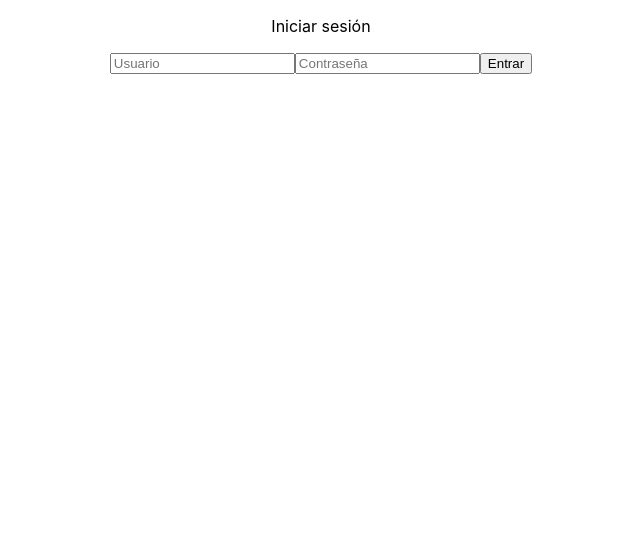
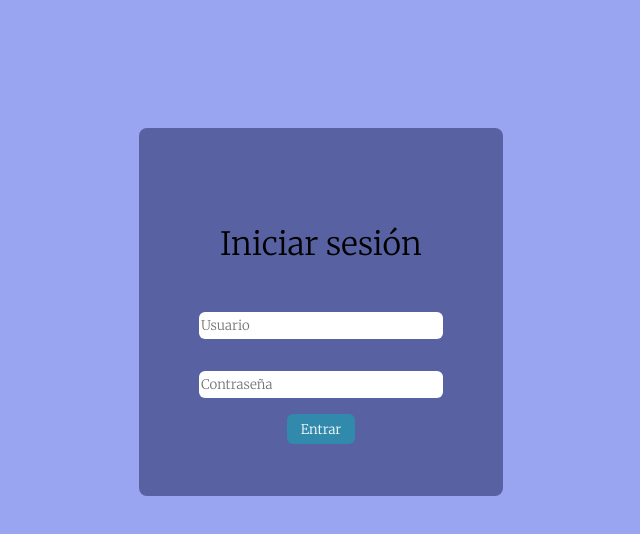
Before and after one commit to fepal10/WebProject, a React (Create React App) app: page / in a window 1280 px wide. Shown: the top 534 px of the page, without its empty margins (319-959 px from the left). Built offline with nearby package versions, Linux system fonts and the light colour scheme.

Commit message:
Se pasó el archivo estilos a App.css

```diff
--- a/index.html
+++ /dev/null
@@ -1,19 +0,0 @@
-<!DOCTYPE html>
-<html>
-<head>
-	<meta charset="utf-8">
-	<title>Aplicación Web Celulares</title>
-	<link rel="stylesheet" type="text/css" href="styles.css">
-	<link href="https://fonts.googleapis.com/css2?family=Merriweather:wght@300&display=swap" rel="stylesheet">
-</head>
-<body>
-	<div class="loginDiv">
-	  <form class="form">
-		<p class="loginP">Iniciar sesión</p>
-		<input type="text" name="Usuario" placeholder="Usuario" class="userClass">
-		<input type="password" name="Contraseña" placeholder="Contraseña" class="passwordClass">
-		<button type="submit" class="boton1">Entrar</button>
-	  </form>
-	</div>
-</body>
-</html>
--- a/src/App.css
+++ b/src/App.css
@@ -1,38 +1,57 @@
-.App {
-  text-align: center;
+body, button, p ,input{
+	font-family: 'Merriweather', serif;
 }
 
-.App-logo {
-  height: 40vmin;
-  pointer-events: none;
+.form {
+  width: 100%;
+  max-width: 300px;
+  margin: 0 auto;
+  display: flex;
+  flex-direction: column;
+  justify-content: center;
+  align-items: center;
+  background-color: #5862A3;
+  border-radius: 8px;
+  padding: 4rem 2rem 2rem 2rem;
+  margin-top: 8rem;
 }
 
-@media (prefers-reduced-motion: no-preference) {
-  .App-logo {
-    animation: App-logo-spin infinite 20s linear;
-  }
+.form input {
+  width: 80%;
+  height: 25px;
+  margin: 1rem;
+  border-radius: 6px;
+  border: 0;
 }
 
-.App-header {
-  background-color: #282c34;
-  min-height: 100vh;
-  display: flex;
-  flex-direction: column;
-  align-items: center;
-  justify-content: center;
-  font-size: calc(10px + 2vmin);
-  color: white;
+.form button {
+  padding: 0.5em 1em;
+  border: none;
+  background-color: #318aac;
+  cursor: pointer;
+  margin-bottom: 20px;
+  border-radius: 6px;
 }
 
-.App-link {
-  color: #61dafb;
+.loginP{
+	font-size: 2.5vw;
 }
 
-@keyframes App-logo-spin {
-  from {
-    transform: rotate(0deg);
-  }
-  to {
-    transform: rotate(360deg);
-  }
+body{
+  background-color: #99A5F0 ;
 }
+
+
+.boton1 {
+  color: #fff !important;
+  padding: 0.5em 1.2em;
+  background: #318aac;
+  border: 2px solid;
+  border-color: #318aac;
+  transition: all 0.5s ease;
+  position: relative;
+}
+.boton1:hover {
+  background: #fff;
+  color: #318aac !important;
+}
--- a/styles.css
+++ /dev/null
@@ -1,57 +0,0 @@
-body, button, p ,input{
-	font-family: 'Merriweather', serif;
-}
-
-.form {
-  width: 100%;
-  max-width: 300px;
-  margin: 0 auto;
-  display: flex;
-  flex-direction: column;
-  justify-content: center;
-  align-items: center;
-  background-color: #5862A3;
-  border-radius: 8px;
-  padding: 4rem 2rem 2rem 2rem;
-  margin-top: 8rem;
-}
-
-.form input {
-  width: 80%;
-  height: 25px;
-  margin: 1rem;
-  border-radius: 6px;
-  border: 0;
-}
-
-.form button {
-  padding: 0.5em 1em;
-  border: none;
-  background-color: #318aac;
-  cursor: pointer;
-  margin-bottom: 20px;
-  border-radius: 6px;
-}
-
-.loginP{
-	font-size: 2.5vw;
-}
-
-body{
-  background-color: #99A5F0 ;
-}
-
-
-.boton1 {
-  color: #fff !important;
-  padding: 0.5em 1.2em;
-  background: #318aac;
-  border: 2px solid;
-  border-color: #318aac;
-  transition: all 0.5s ease;
-  position: relative;
-}
-.boton1:hover {
-  background: #fff;
-  color: #318aac !important;
-}
```
